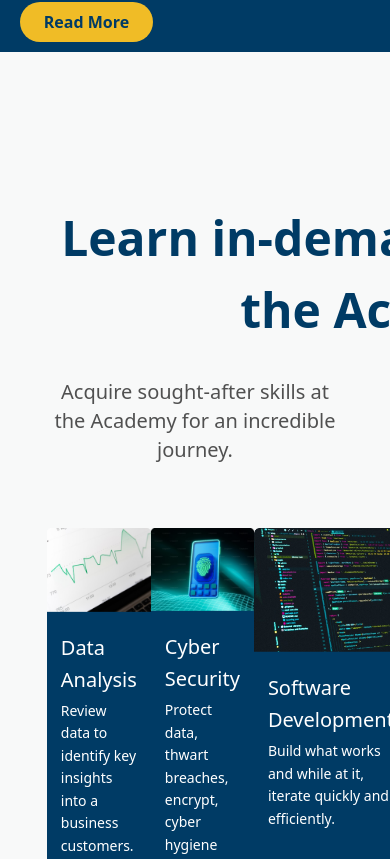
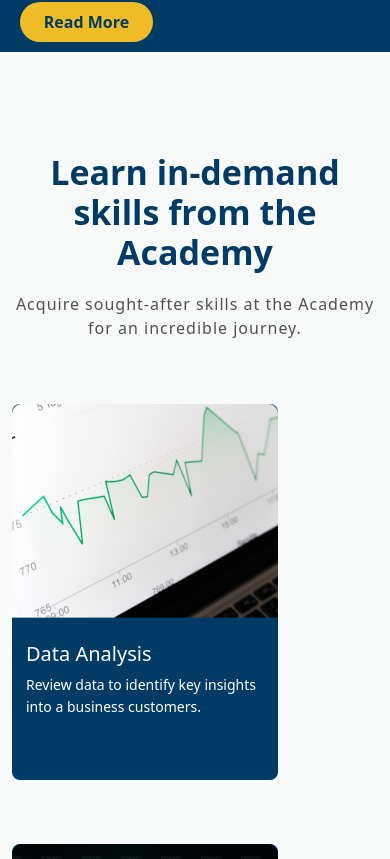
Before and after one commit to Oyinlolatechie/Firstbank-Academy-Frontend, a React (Vite) app: page / in a window 390 px wide. Shown: the part 1045-1904 px from the top of the page. Built offline with nearby package versions, Linux system fonts and the light colour scheme.

Commit message:
feat: working on the track-section responsiveness

```diff
--- a/src/components/TrackSection.jsx
+++ b/src/components/TrackSection.jsx
@@ -10,15 +10,19 @@ const TrackSection = () => {
   const trackRef = useRef(null);
   return (
     <>
-      <div ref={trackRef} id="tracks" className="py-[100px] px-[12%]">
-        <h2 className="text-[48px] text-center font-bold w-[700px] mx-auto text-primary">
+      <div
+        ref={trackRef}
+        id="tracks"
+        className="py-[50px] md:py-[100px] px-3 md:px-[12%]"
+      >
+        <h2 className="text-[34px] md:text-[48px] leading-10 md:leading-[67.2px] text-center font-bold max-w-[700px] mx-auto text-primary">
           Learn in-demand skills from the Academy
         </h2>
-        <p className="text-center pt-[32px] font-normal text-[20px] leading-[28.8px] tracking-[1%] text-[#000000AD]">
+        <p className="text-center pt-5 md:pt-[32px] md:text-[20px] md:leading-[28.8px] tracking-[1px] text-[#000000AD]">
           Acquire sought-after skills at the Academy for an incredible journey.
         </p>
 
-        <div className="flex justify-between ">
+        <div className="md:flex justify-between ">
           <Card
             picture={data}
             trackName={"Data Analysis"}
```
